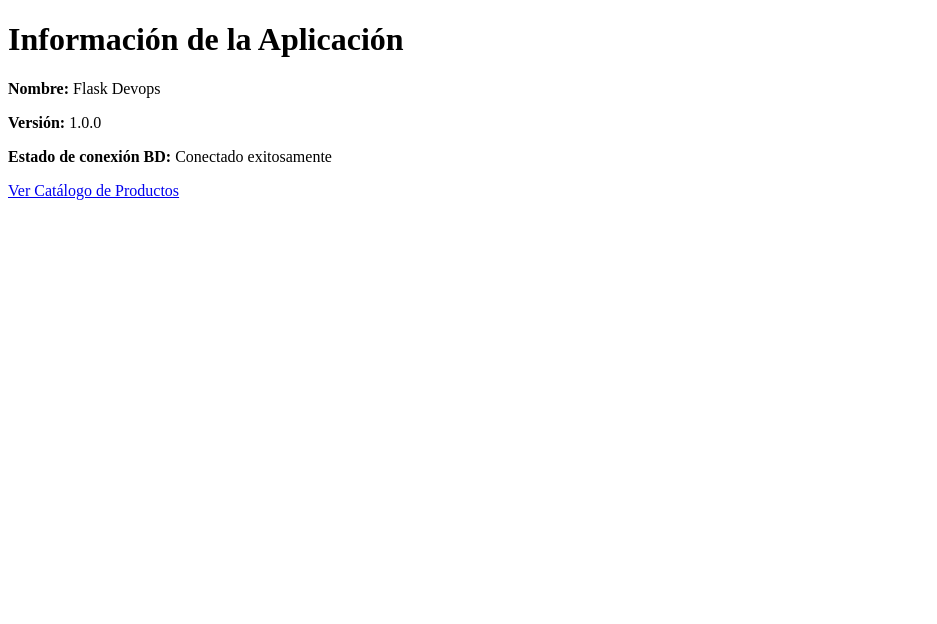
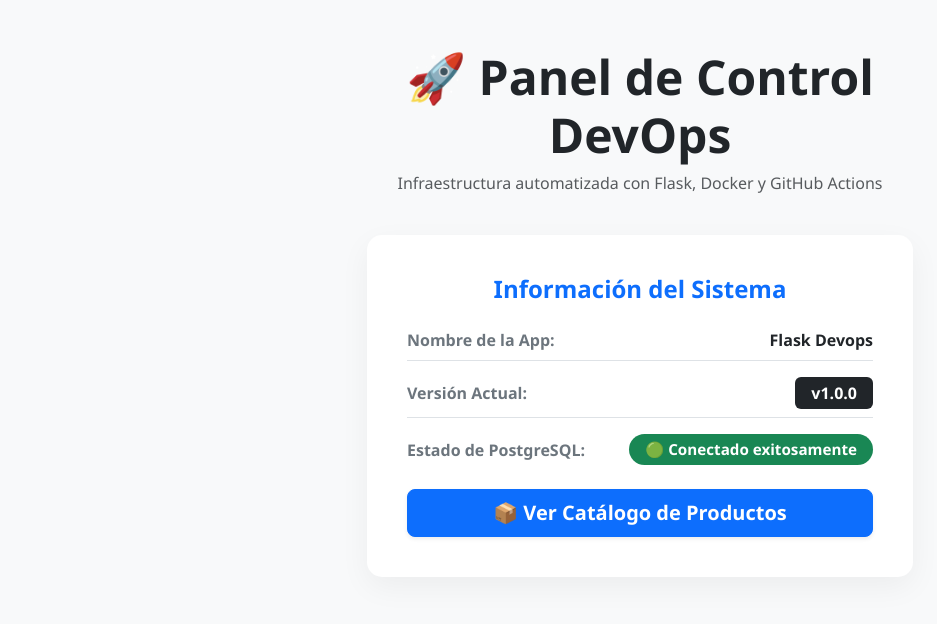
Before and after one commit to Esteven2003/examen, a Flask app: page / in a window 1280 px wide. Shown: the top 624 px of the page, without its empty margins (0-937 px from the left). Run offline with Flask 3, Linux system fonts and the light colour scheme; some libraries are stand-ins or nearby versions.

Commit message:
design: interfaz visual

```diff
--- a/app/templates/index.html
+++ b/app/templates/index.html
@@ -2,13 +2,72 @@
 <html lang="es">
 <head>
     <meta charset="UTF-8">
-    <title>{{ app_name }}</title>
+    <meta name="viewport" content="width=device-width, initial-scale=1.0">
+    <title>{{ app_name }} - Panel DevOps</title>
+    <link href="https://cdn.jsdelivr.net/npm/bootstrap@5.3.3/dist/css/bootstrap.min.css" rel="stylesheet">
+    <style>
+        body {
+            background-color: #f8f9fa;
+            font-family: 'Segoe UI', Tahoma, Geneva, Verdana, sans-serif;
+        }
+        .dashboard-card {
+            border: none;
+            border-radius: 15px;
+            box-shadow: 0 10px 30px rgba(0,0,0,0.05);
+        }
+        .status-badge {
+            font-size: 0.95rem;
+            padding: 8px 16px;
+            border-radius: 30px;
+        }
+    </style>
 </head>
 <body>
-    <h1>Información de la Aplicación</h1>
-    <p><strong>Nombre:</strong> {{ app_name }}</p>
-    <p><strong>Versión:</strong> {{ version }}</p>
-    <p><strong>Estado de conexión BD:</strong> {{ db_status }}</p>
-    <p><a href="/productos">Ver Catálogo de Productos</a></p>
+
+    <div class="container py-5">
+        <div class="row justify-content-center">
+            <div class="col-md-7 text-center mb-4">
+                <h1 class="display-5 fw-bold text-dark">🚀 Panel de Control DevOps</h1>
+                <p class="text-muted">Infraestructura automatizada con Flask, Docker y GitHub Actions</p>
+            </div>
+        </div>
+
+        <div class="row justify-content-center">
+            <div class="col-md-6">
+                <div class="card dashboard-card p-4">
+                    <div class="card-body">
+                        <h4 class="card-title fw-bold mb-4 text-primary text-center">Información del Sistema</h4>
+
+                        <div class="mb-3 d-flex justify-content-between align-items-center border-bottom pb-2">
+                            <span class="text-secondary fw-semibold">Nombre de la App:</span>
+                            <span class="text-dark fw-bold">{{ app_name }}</span>
+                        </div>
+
+                        <div class="mb-3 d-flex justify-content-between align-items-center border-bottom pb-2">
+                            <span class="text-secondary fw-semibold">Versión Actual:</span>
+                            <span class="badge bg-dark px-3 py-2 fs-6">v{{ version }}</span>
+                        </div>
+
+                        <div class="mb-4 d-flex justify-content-between align-items-center">
+                            <span class="text-secondary fw-semibold">Estado de PostgreSQL:</span>
+                            {% if "exitosamente" in db_status %}
+                                <span class="badge bg-success status-badge">🟢 {{ db_status }}</span>
+                            {% else %}
+                                <span class="badge bg-danger status-badge">🔴 {{ db_status }}</span>
+                            {% endif %}
+                        </div>
+
+                        <div class="d-grid gap-2 mt-4">
+                            <a href="/productos" class="btn btn-primary btn-lg fw-bold shadow-sm">
+                                📦 Ver Catálogo de Productos
+                            </a>
+                        </div>
+                    </div>
+                </div>
+            </div>
+        </div>
+    </div>
+
+    <script src="https://cdn.jsdelivr.net/npm/bootstrap@5.3.3/dist/js/bootstrap.bundle.min.js"></script>
 </body>
 </html>
```
Also changed, not shown: app/templates/productos.html (+58 -13 lines).
